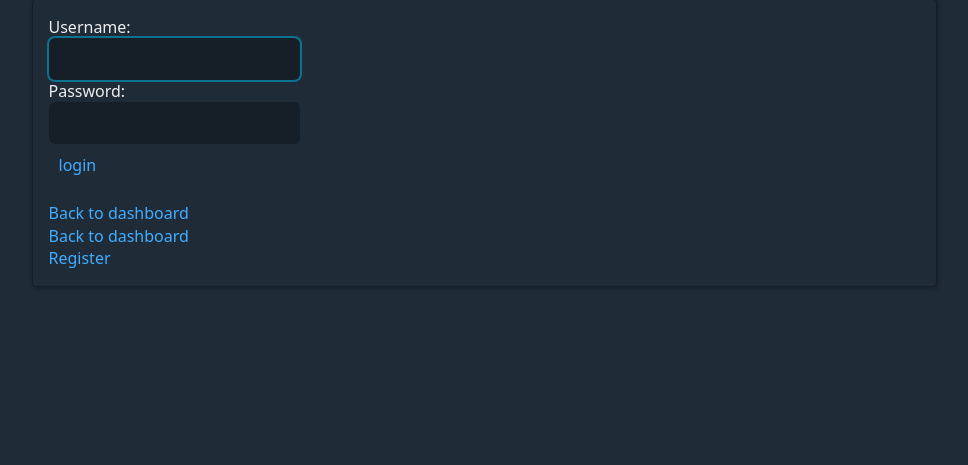
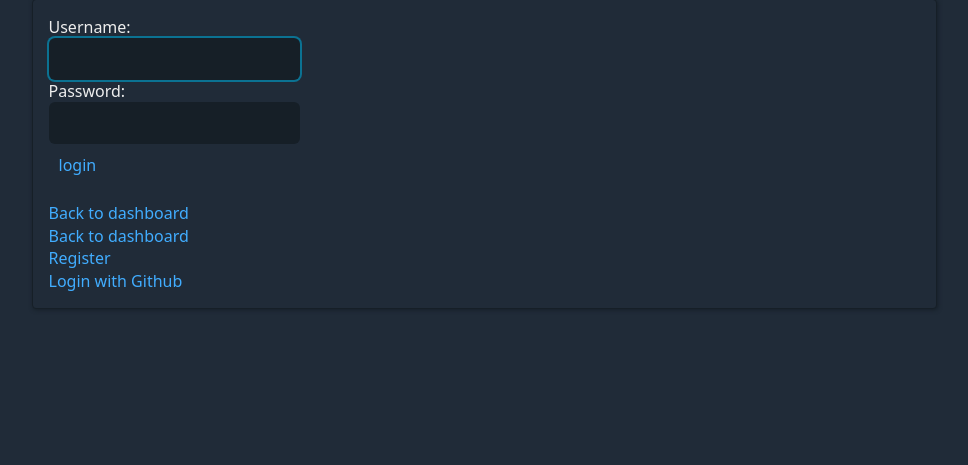
Before and after one commit to D-Bhatta/Django-Users, a Django app: page /accounts/login/ in a window 1280 px wide. Shown: the part 203-668 px from the top of the page, without its empty margins (156-1124 px from the left). Run offline with Django 3.2, Linux system fonts and the light colour scheme; parts of the project's set-up code (start-up, migrations or seed data) failed here and were passed over.

Commit message:
feat(templates): Add GitHub oauth link to login

```diff
--- a/django_users/django_users/templates/registration/login.html
+++ b/django_users/django_users/templates/registration/login.html
@@ -19,6 +19,7 @@
               <a href="{% url 'dashboard' %}">Back to dashboard</a>
               <a href="{% url 'password_reset' %}">Back to dashboard</a>
               <a href="{% url 'register' %}">Register</a>
+              <a href="{% url 'social:begin' 'github' %}">Login with Github</a>
             </vstack>
           </aside>
         </vstack>
```
